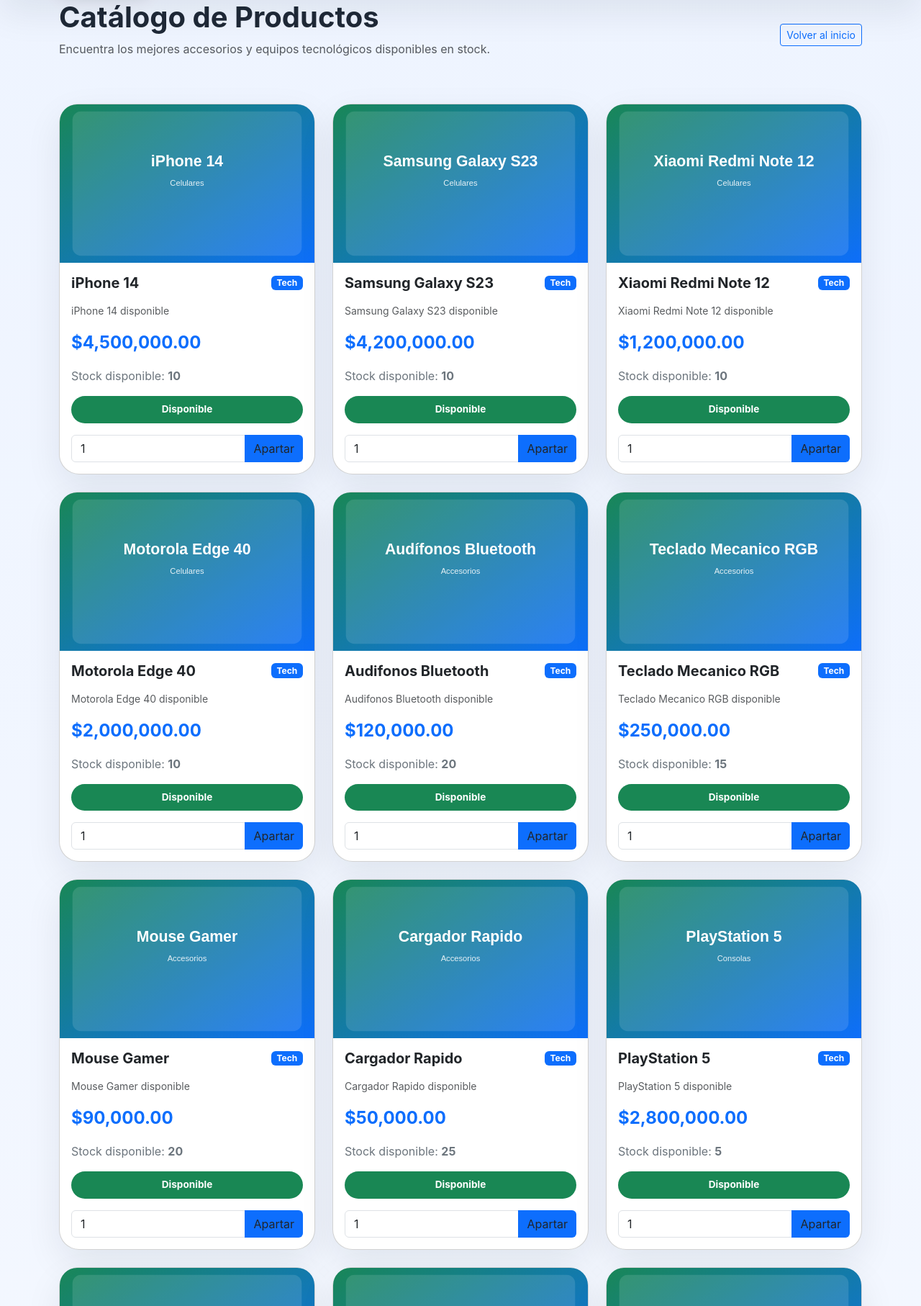
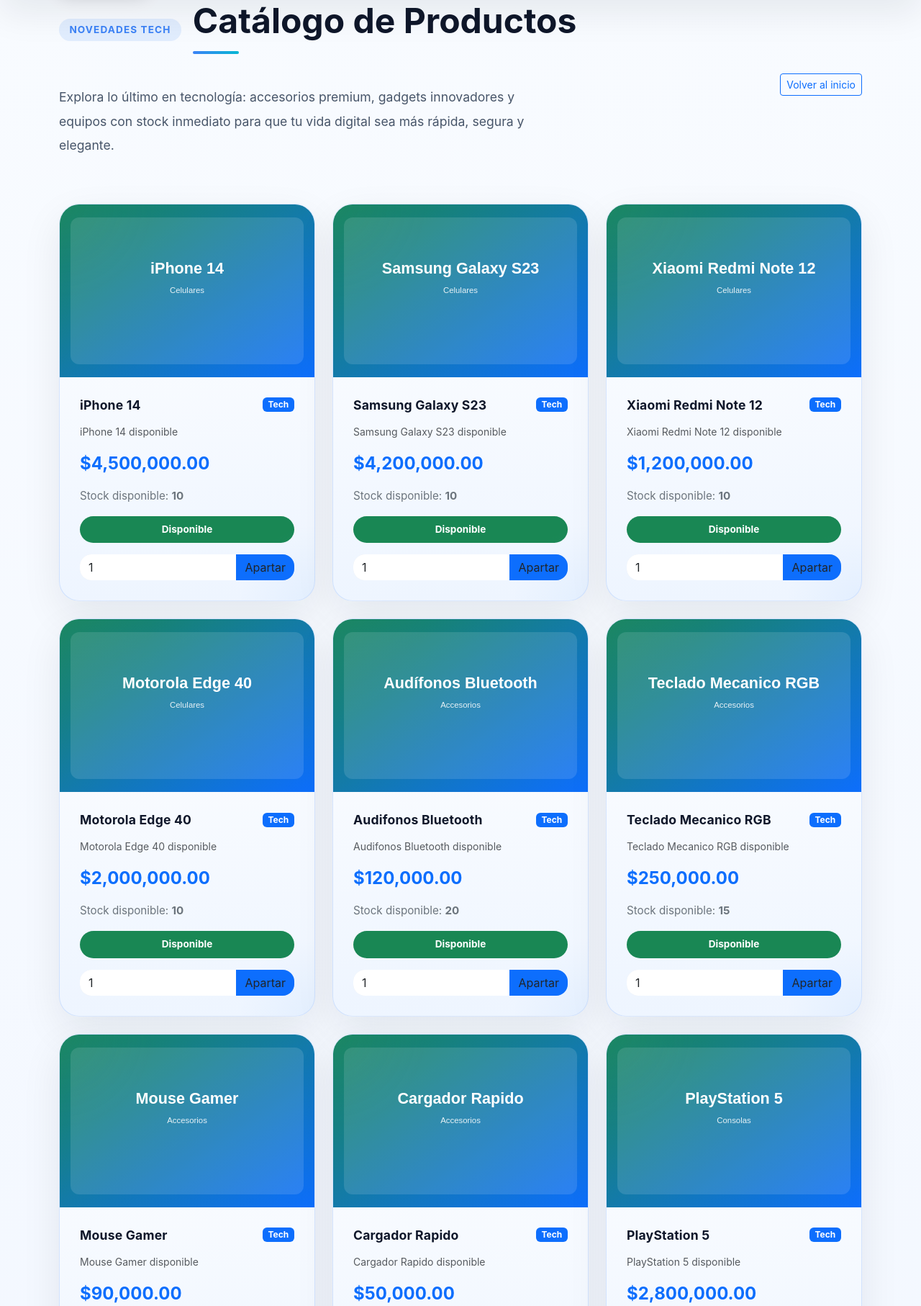
Before and after one commit to camilouan/servicio-tecnico-web, a Django app: page /productos/ in a window 1280 px wide. Shown: the part 126-1940 px from the top of the page at 72% size. Run offline with Django 5.2, Linux system fonts and the light colour scheme; the visitor is signed in with stand-in values (Sample User, id 1); data comes from the database, SQL or seed files in the repository; data that the repository does not hold is empty.

Commit message:
mejorando interfaz

```diff
--- a/inventario/static/inventario/css/styles.css
+++ b/inventario/static/inventario/css/styles.css
@@ -100,6 +100,52 @@
   bottom: -0.75rem;
 }
 
+.catalog-header {
+  display: inline-flex;
+  align-items: center;
+  gap: 1rem;
+  flex-wrap: wrap;
+}
+
+.catalog-tag {
+  display: inline-block;
+  padding: 0.35rem 0.9rem;
+  border-radius: 999px;
+  background: rgba(59, 130, 246, 0.12);
+  color: #3b82f6;
+  font-size: 0.85rem;
+  font-weight: 700;
+  text-transform: uppercase;
+  letter-spacing: 0.08em;
+}
+
+.catalog-section {
+  background: linear-gradient(180deg, #f8fbff 0%, #eef4ff 100%);
+}
+
+.catalog-title {
+  position: relative;
+  color: #0f172a;
+}
+
+.catalog-title::after {
+  content: '';
+  display: block;
+  width: 4rem;
+  height: 4px;
+  border-radius: 999px;
+  background: linear-gradient(90deg, #3b82f6, #06b6d4);
+  margin-top: 0.85rem;
+}
+
+.catalog-description {
+  color: #475569;
+  font-size: 1.1rem;
+  line-height: 1.9;
+  max-width: 700px;
+  margin-top: 1.2rem;
+}
+
 .card-glow {
   border: 0;
   border-radius: 1.5rem;
@@ -121,14 +167,88 @@
   box-shadow: var(--shadow);
 }
 
-.category-card img,
+.product-card {
+  border: 1px solid rgba(59, 130, 246, 0.18);
+  border-radius: 1.75rem;
+  background: linear-gradient(180deg, #ffffff 0%, #eef5ff 100%);
+  box-shadow: 0 20px 55px rgba(15, 23, 42, 0.08);
+  transition: transform 0.35s ease, box-shadow 0.35s ease, border-color 0.35s ease;
+  position: relative;
+  overflow: hidden;
+}
+
+.product-card:hover {
+  transform: translateY(-10px);
+  box-shadow: 0 28px 80px rgba(15, 23, 42, 0.14);
+  border-color: rgba(59, 130, 246, 0.3);
+}
+
+.product-card::before {
+  content: '';
+  position: absolute;
+  inset: 0;
+  pointer-events: none;
+  background: radial-gradient(circle at top left, rgba(59, 130, 246, 0.08), transparent 20%),
+              radial-gradient(circle at bottom right, rgba(96, 165, 250, 0.08), transparent 16%);
+}
+
 .product-card img {
   border-top-left-radius: 1.5rem;
   border-top-right-radius: 1.5rem;
   object-fit: cover;
-  height: 220px;
+  height: 240px;
+  transition: transform 0.35s ease;
 }
 
+.product-card:hover img {
+  transform: scale(1.02);
+}
+
+.product-card .card-body {
+  padding: 1.75rem;
+}
+
+.product-card h5 {
+  font-size: 1.1rem;
+  letter-spacing: 0.01em;
+  color: #0f172a;
+}
+
+.price {
+  color: #0f172a;
+  font-size: 1.45rem;
+  font-weight: 800;
+  margin-bottom: 0.75rem;
+}
+
+.stock {
+  color: #475569;
+  font-size: 0.95rem;
+}
+
+.badge-stock {
+  font-size: 0.82rem;
+  padding: 0.6rem 0.85rem;
+  border-radius: 999px;
+}
+
+.product-card .input-group {
+  box-shadow: inset 0 0 0 1px rgba(15, 23, 42, 0.08);
+  border-radius: 1rem;
+  overflow: hidden;
+}
+
+.product-card .form-control {
+  border: none;
+}
+
+.product-card .form-control:focus {
+  box-shadow: none;
+}
+
+.product-card .btn-brand {
+  border-radius: 0 0.75rem 0.75rem 0;
+}
 .btn-brand {
   background: var(--brand);
   border: none;
--- a/inventario/templates/productos.html
+++ b/inventario/templates/productos.html
@@ -4,12 +4,15 @@
 {% block title %}Catálogo de Productos | Servicio Técnico{% endblock %}
 
 {% block content %}
-<section class="py-6">
+<section class="catalog-section py-6">
     <div class="container">
         <div class="row align-items-center mb-5">
             <div class="col-md-8">
-                <h1 class="display-6 fw-bold">Catálogo de Productos</h1>
-                <p class="text-muted">Encuentra los mejores accesorios y equipos tecnológicos disponibles en stock.</p>
+                <div class="catalog-header mb-3">
+                    <span class="catalog-tag">Novedades Tech</span>
+                    <h1 class="display-5 fw-bold catalog-title">Catálogo de Productos</h1>
+                </div>
+                <p class="catalog-description">Explora lo último en tecnología: accesorios premium, gadgets innovadores y equipos con stock inmediato para que tu vida digital sea más rápida, segura y elegante.</p>
             </div>
             <div class="col-md-4 text-md-end">
                 {% if user.is_authenticated %}
```
